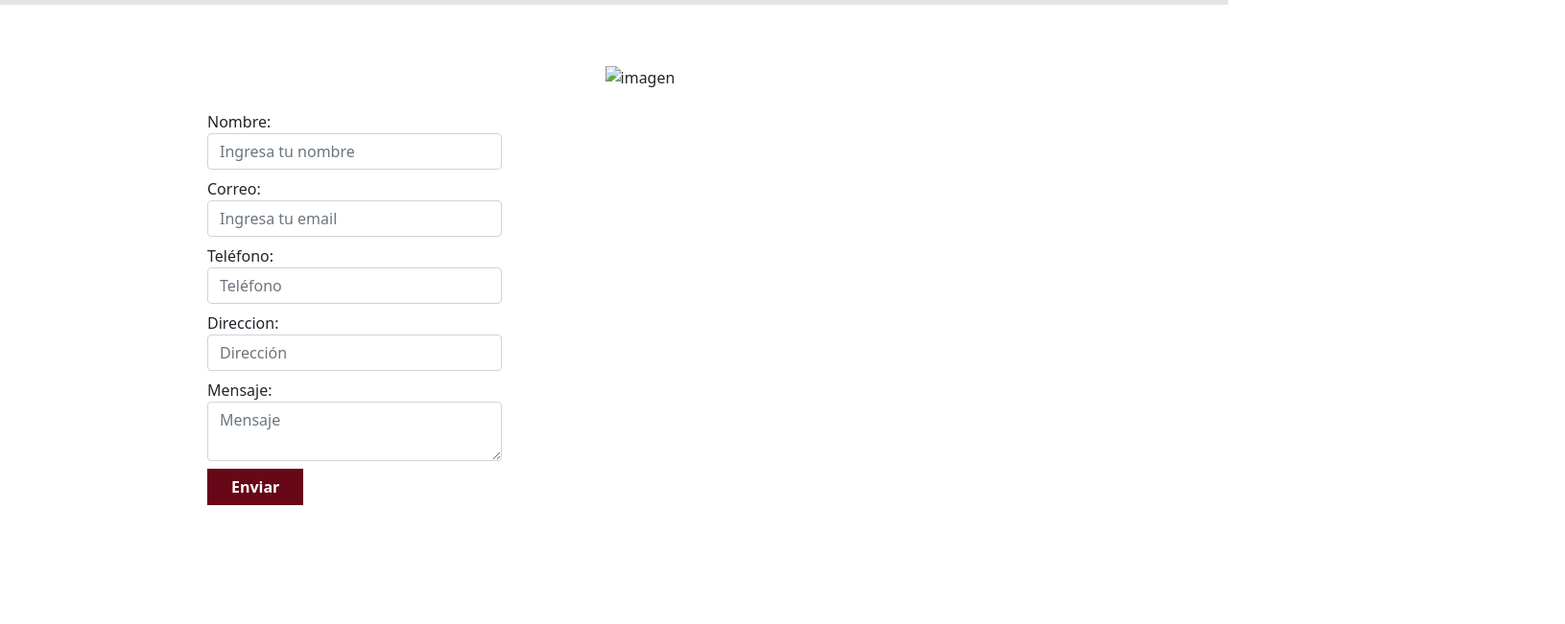
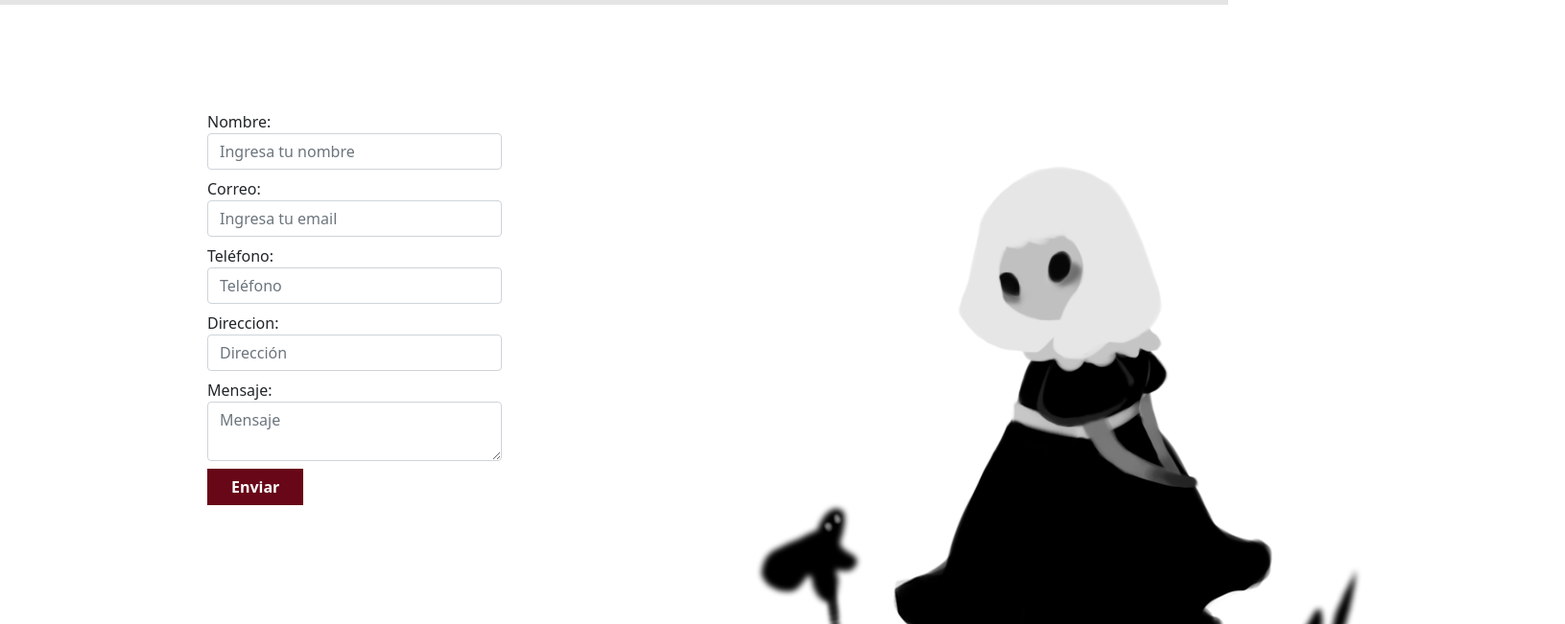
Before and after one commit to MariaEstr/P2_EstradaEspinosa, a plain HTML site: page contacto.html in a window 1280 px wide. Shown: the part 77-728 px from the top of the page at 96% size, 1631 px wide, since content can reach past the window. Drawn offline with nearby package versions, Linux system fonts and the light colour scheme; the site is published under a folder, as on GitHub Pages, so addresses that start at the root find nothing; a web font is replaced by a local one.

Commit message:
Update contacto.html

```diff
--- a/contacto.html
+++ b/contacto.html
@@ -85,7 +85,7 @@
                 </div>
 
                 <div class="col-lg-5">
-                    <img src="/img/1.png" alt="imagen">
+                    <img src="img/1.png" alt="imagen">
                 </div>
             </div>
         </div>
```
